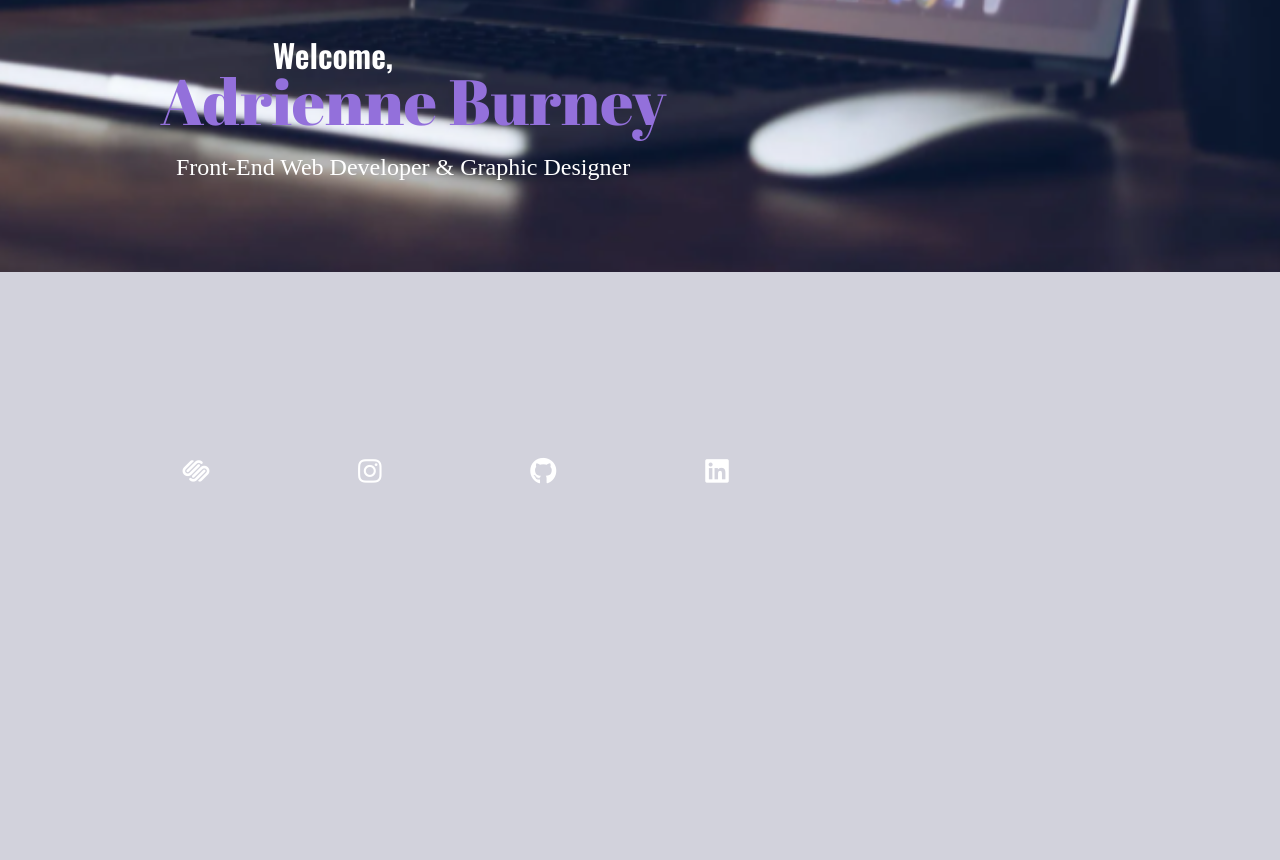
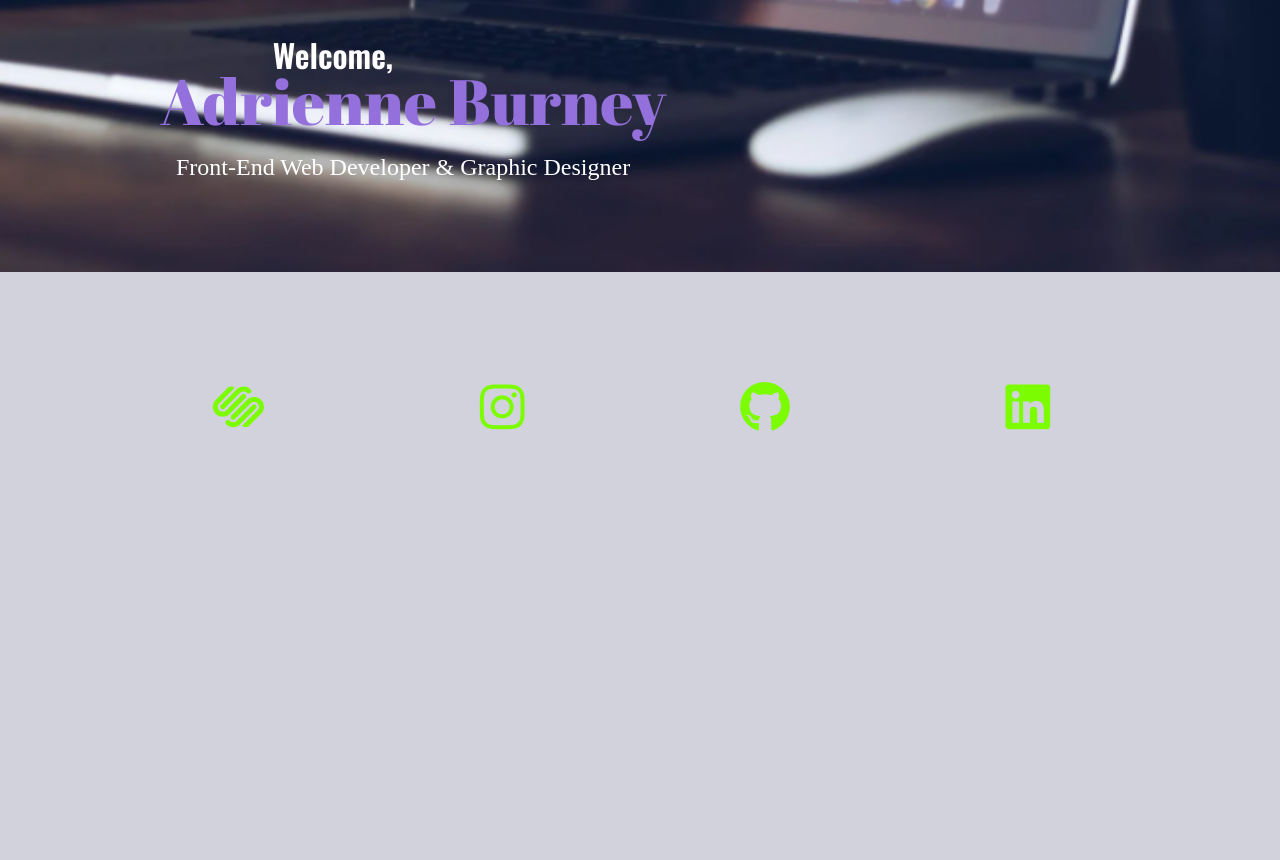
Before and after one commit to Adrienne-B/portfolio, a website built with Parcel: page index.html in a window 1280 px wide. Shown: the part 798-1658 px from the top of the page. Built offline with nearby package versions, Linux system fonts and the light colour scheme; a web font is replaced by a local one.

Commit message:
fixed social media logo to make it center the screen and changed the color from white to neon green to make it standout from the background.

```diff
--- a/css/main.css
+++ b/css/main.css
@@ -217,8 +217,8 @@ nav {
 	z-index: 100; /* had to use this so that the links were in front as the user scrolls down*/
 }
 
-social, .social-icons i:hover,
-social, .social-icons i:active {
+.social, .social-icons i:hover,
+.social, .social-icons i:active {
     transform:scale(1.9);
 }
 
@@ -291,6 +291,7 @@ header li:active {
 nav li{
 		display: none;
 	/* put nav link that is for desktop as none so that the regular nav wont show in mobile. Hamburger should only appear*/
+
 }
 
 #menu-bar {
@@ -411,16 +412,16 @@ h1 {
 }
 
 .social-icons {
-	color: white;
-	margin-top: -20rem;
-}
-
-.social, .social-icons i {
-	color: white;
-	font-size: 1.4em;
-	margin-right: 1rem;
-	padding-bottom: 3rem;
-	padding-left: 2.4rem;
+	/*color: white;*/
+	margin-top: -10rem;
+	padding-left: 3.9rem;
+}
+
+.social .social-icons i {
+	color: lawngreen;
+	font-size: 1.2em;
+	padding-bottom: -3rem;
+	padding-left: 2rem;
 	padding-right: 1rem;
 }
 
@@ -788,14 +789,15 @@ footer {
 	display: flex;
 	align-items: center;
 	justify-content: center;
-	margin-top: -14rem;
+	margin-top: -24rem;
+	margin-left: 7rem;
 }
 
  .social-icons i {
 	color: white;
-	font-size: 1.6em;
+	font-size: 2rem;
     margin-left: 1rem;
-	width: 89%;
+	width: 92%;
 }
 
 
@@ -1280,11 +1282,11 @@ h1 {
 	/*flex-flow: column wrap;*/
 	justify-content: flex-end;
 	margin-right: -19rem;
+	margin-top: -34rem;
 }
 
 .social-icons {
 	color: white;
-	margin-top: -28rem;
 }
 
 .social, .social-icons i {
@@ -1315,14 +1317,14 @@ h1 {
 }
 
 .social {
-	margin-left: 5rem;
+	margin-left: 2rem;
 }
 
 .social-icons i {
 	color: color;
 	font-size: 1.2em;
 	margin-left: 4rem;
-	margin-top: -3rem;
+	margin-top: 23rem;
     padding-right: 4rem;
 	width: 48%;
 
```
